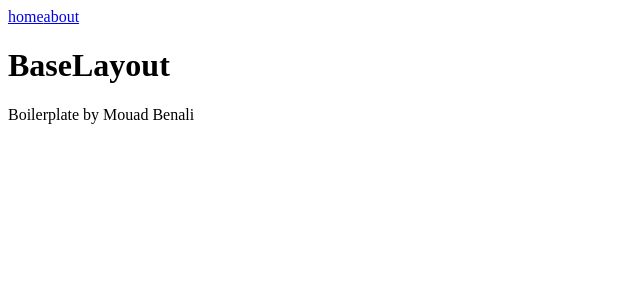
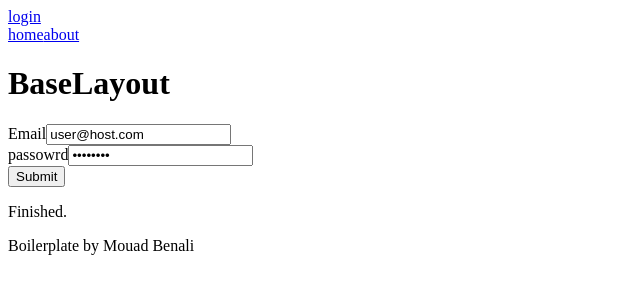
Before and after one commit to MouadBNL/vue3-vite-boilerplate, a Vue app: page /login in a window 1280 px wide. Shown: the top 300 px of the page, without its empty margins (0-640 px from the left). Built offline with nearby package versions, Linux system fonts and the light colour scheme.

Commit message:
implemented auth module with login and logout

```diff
--- a/src/App.vue
+++ b/src/App.vue
@@ -1,10 +1,21 @@
 <template>
+	<div>
+		<span v-if="auth.user">
+			{{ auth.user.name }}
+			<button @click="auth.logout">logout</button>
+		</span>
+		<span v-else>
+			<router-link :to="{name: 'auth.login'}">login</router-link>
+		</span>
+	</div>
 	<TheBaseLayout>
 		<router-view></router-view>
 	</TheBaseLayout>
 </template>
 
 <script setup lang="ts">
-import TheBaseLayout from './layouts/base/TheBaseLayout.vue';
+import TheBaseLayout from './layouts/base/TheBaseLayout.vue'
+import { useAuthStore } from '@/modules/auth/store/auth-store'
 
+const auth = useAuthStore()
 </script>
--- a/src/main.ts
+++ b/src/main.ts
@@ -3,6 +3,12 @@ import { router } from './router'
 import { createPinia } from 'pinia'
 import App from './App.vue'
 
+import { registerModules } from './register-modules'
+import authModule from './modules/auth'
+registerModules({
+    auth: authModule,
+})
+
 const app = createApp(App)
 app.use(createPinia())
 app.use(router)
--- /dev/null
+++ b/src/modules/auth/Module.vue
@@ -0,0 +1,7 @@
+<template>
+    <div>
+        <router-view></router-view>
+    </div>
+</template>
+<script lang="ts" setup>
+</script>
--- /dev/null
+++ b/src/modules/auth/config.ts
@@ -0,0 +1,5 @@
+export default {
+    loginEndpoint: 'auth/login',
+    logoutEndpoint: 'auth/logout',
+    tokenVerificationEndpoint: 'auth/me'
+}
--- /dev/null
+++ b/src/modules/auth/index.ts
@@ -0,0 +1,6 @@
+import { router } from './router'
+
+
+export default {
+    router
+}
--- /dev/null
+++ b/src/modules/auth/router.ts
@@ -0,0 +1,31 @@
+import { RouteRecordRaw } from "vue-router"
+import Module from './Module.vue'
+/**
+ * Pages
+ */
+import LoginPage from './views/LoginPage.vue'
+import AuthPage from './views/AuthPage.vue'
+
+export const router: RouteRecordRaw[] = [
+    {
+        path: '/login',
+        component: LoginPage,
+        name: 'auth.login',
+    },
+    // {
+    //     path: '/register',
+    //     component: RegisterPage,
+    //     name: 'auth.register',
+    // },
+    {
+        path: '/auth',
+        component: Module,
+        children: [
+            {
+                path: '',
+                component: AuthPage,
+                name: 'auth.auth'
+            }
+        ]
+    }
+]
--- /dev/null
+++ b/src/modules/auth/store/auth-store.ts
@@ -0,0 +1,91 @@
+import { defineStore } from "pinia"
+import { useAxios } from "@/services/use-axios"
+import { setAuthorizationHeader } from '@/services/use-axios'
+import { router } from "@/router"
+import authConfig from '../config'
+
+interface AuthStoreStateInterface {
+    token: string | null,
+    user: any
+    [key: string]: any
+}
+
+interface LoginResponse {
+    access_token: string,
+    token_type: string,
+    expires_in: number,
+    [key: string]: any
+}
+
+
+export const useAuthStore = defineStore('auth',{
+    state: (): AuthStoreStateInterface => ({
+        user: null,
+        token: null
+    }),
+    actions: {
+        restToken() {
+            this.token = null
+        },
+        async login(credentials: {email: string, password: string}) {
+            const { data, fetch, error } = useAxios<LoginResponse>(authConfig.loginEndpoint, {
+                method: 'post',
+                data: {
+                    ...credentials
+                }
+            })
+
+            await fetch().catch((err) => {
+                if(err.response){
+                    if(err.response.status && err.response.status == 401){
+                        throw 'Invalid credentials, try again.'
+                    } else if(err.response.data.message) {
+                        throw err.response.data.message
+                    } else if(err.response.data.error) {
+                        throw err.response.data.error
+                    }
+                }
+                if(err.message){
+                    throw err.message
+                }
+            })
+            if(!(data) || !(data.value)){
+                throw 'Failed to get token, try again.'
+            }
+
+            this.token = data.value.access_token
+
+            return this.attemptAuth(this.token)
+        },
+        async attemptAuth(token: string | null) {
+            // Setting Bearer token in axios
+            token && setAuthorizationHeader(token)
+            if(! token) {
+                throw 'can\'t attempt auth request wihtout token'
+            }
+
+            const { data, fetch } = useAxios<any>(authConfig.tokenVerificationEndpoint, {
+                method: 'post'
+            })
+
+            await fetch()
+            if(!(data) || !(data.value)){
+                this.restToken()
+                throw 'failed to auth user'
+            }
+
+            this.user = data.value
+            this.token = token
+            router.push({name: 'auth.auth'})
+        },
+
+        async logout() {
+            const { fetch } = useAxios(authConfig.logoutEndpoint, {method: 'post'})
+            await fetch().then(() => {
+                this.token = null
+                this.user = null
+                router.push({name: 'home'})
+            })
+        }
+    }
+})
--- /dev/null
+++ b/src/modules/auth/views/AuthPage.vue
@@ -0,0 +1,5 @@
+<template>
+    <div>
+        <h1>You are logged in</h1>
+    </div>
+</template>
--- /dev/null
+++ b/src/modules/auth/views/LoginPage.vue
@@ -0,0 +1,36 @@
+<template>
+    <div>
+        <form @submit.prevent="">
+            <label for="email">Email</label>
+            <input type="email" v-model="email"><br />
+            <label for="passowrd">passowrd</label>
+            <input type="password" v-model="password"><br />
+            <input type="submit" @click="sendLoginRequest">
+        </form>
+        <p>{{ isLoading ? 'Loading...' : 'Finished.' }}</p>
+    </div>
+</template>
+
+<script setup lang="ts">
+import { ref } from 'vue'
+import { useAuthStore } from '../store/auth-store'
+
+const auth = useAuthStore()
+const email = ref('user@host.com')
+const password = ref('password')
+const isLoading = ref(false)
+const sendLoginRequest = () => {
+    auth.login({
+        email: email.value,
+        password: password.value
+    }).then((res) => {
+
+    })
+    .catch((err) => {
+        console.log({err})
+    })
+    .finally(() => {
+
+    })
+}
+</script>
--- /dev/null
+++ b/src/register-modules.ts
@@ -0,0 +1,25 @@
+import { router } from "./router"
+import { RouteRecordRaw } from "vue-router"
+
+interface ModuleInterface {
+    router?:  RouteRecordRaw[]
+}
+
+interface ModulesInterface {
+    [key: string] : ModuleInterface
+}
+
+const registerModule = (name: string, module: ModuleInterface) => {
+    if(module.router){
+        module.router.forEach(route => {
+            router.addRoute(route)
+        })
+    }
+}
+
+export const registerModules = (modules: ModulesInterface) => {
+    Object.keys(modules).forEach(moduleKey => {
+        const module = modules[moduleKey]
+        registerModule(moduleKey, module)
+    })
+}
--- a/src/services/use-axios.ts
+++ b/src/services/use-axios.ts
@@ -2,7 +2,7 @@ import { ref } from 'vue'
 import axios, { AxiosResponse } from "axios"
 
 const apiClinet = axios.create({
-    baseURL: 'http://localhost/api/v1'
+    baseURL: 'http://localhost:8000/api/v1'
 })
 
 export const useAxios = <T = any>(url: string, config: Object= {}) => {
```
